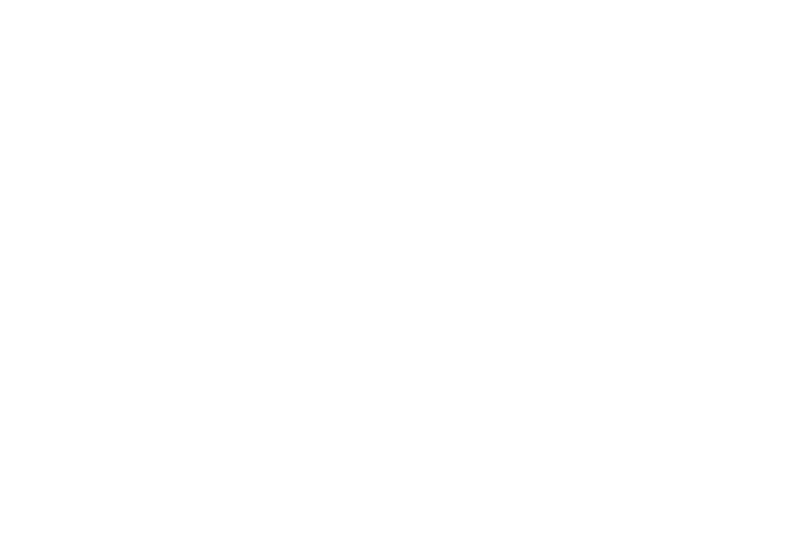
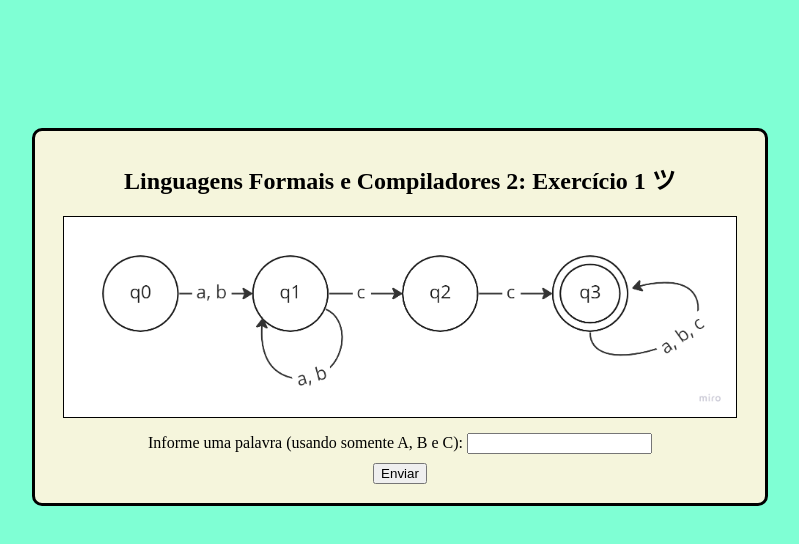
Before and after one commit to RafaelKuhn/afd-er-exercicio-2, a plain HTML site: page index.html in a window 1280 px wide. Shown: the whole page, without its empty margins (248-1047 px from the left). Drawn offline with Linux system fonts and the light colour scheme.

Commit message:
frontend brabo feito pelo jao

```diff
--- a/index.html
+++ b/index.html
@@ -6,8 +6,16 @@
 	<meta name="viewport" content="width=device-width, initial-scale=1.0">
 	<title>ER - AFD</title>
 </head>
-<body>
-
+<body style="background-color: aquamarine; width: 100%">
+	<div style="background-color:beige ;margin-top: 10%; border: 3px solid black; border-radius: 10px; width: 700px; margin-left: auto; margin-right: auto; padding:15px">
+		<div style=" line-height: 30px; text-align: center; border-solid:2px">
+			<h2> Linguagens Formais e Compiladores 2: Exercício 1 ツ</h2>
+			<img src="./image.png" height="200px" style="border:1px solid black"><br>
+			<label>Informe uma palavra (usando somente A, B e C): </label>
+			<input type="text" id="palavra"><br>
+			<input type="button" value="Enviar" onclick="funcGetWord()">
+		</div>
+	</div>
 <!--
 	poe uma pica da afd q resorve o pobrema:
 	https://ibb.co/LY7bBYh
--- a/index.js
+++ b/index.js
@@ -3,6 +3,7 @@
 const a = "a";
 const b = "b";
 const c = "c";
+let formataAPalavraBonitao;
 
 /** @param {String} palavra @param {Number} indiceNaPalavra */
 const q0 = (palavra, indiceNaPalavra) => {
@@ -65,7 +66,7 @@ const q3 = (palavra, indiceNaPalavra) => {
 
 /** @param {String} estadoFinal */
 const terminouPalavraNoEstado = (estadoFinal) => {
-	alert(`terminou no estado ${estadoFinal}, aceito? ${estadoFinal == "q3"}, ver console!`);
+	alert(`terminou no estado ${estadoFinal}, ${estadoFinal == "q3" ? "Palavra Aceita" : "Palavra Rejeitada"}, ver console!`);
 }
 
 const achouUmNaoDefinido = () => {
@@ -105,6 +106,15 @@ const criaFormatadorDePalavraBonitao = (palavra) => {
 	return funcaoInternaQueFormataBonitao;
 }
 
+function funcGetWord() {
+
+	const palavra = document.getElementById("palavra").value;
+	formataAPalavraBonitao = criaFormatadorDePalavraBonitao(palavra);
+	q0(palavra, 0);
+
+}
+
+
 const palavra
 // = "";
 // = "a";
@@ -115,6 +125,3 @@ const palavra
 // = "abcabcabcabc";
 = "abccababababa";
 // = "ababababac";
-
-const formataAPalavraBonitao = criaFormatadorDePalavraBonitao(palavra);
-q0(palavra, 0);
```
Also changed, not shown: image.png (added).
